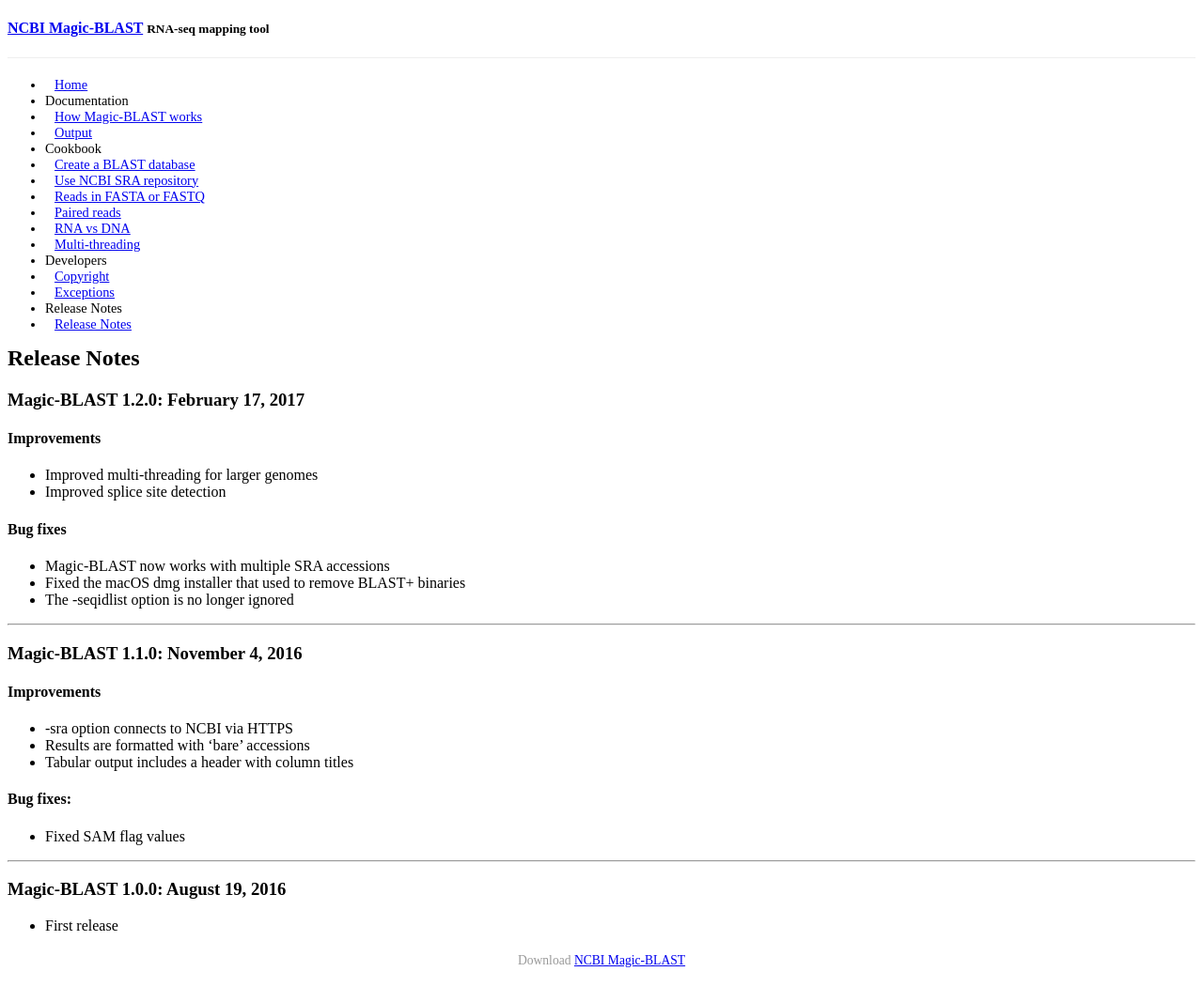
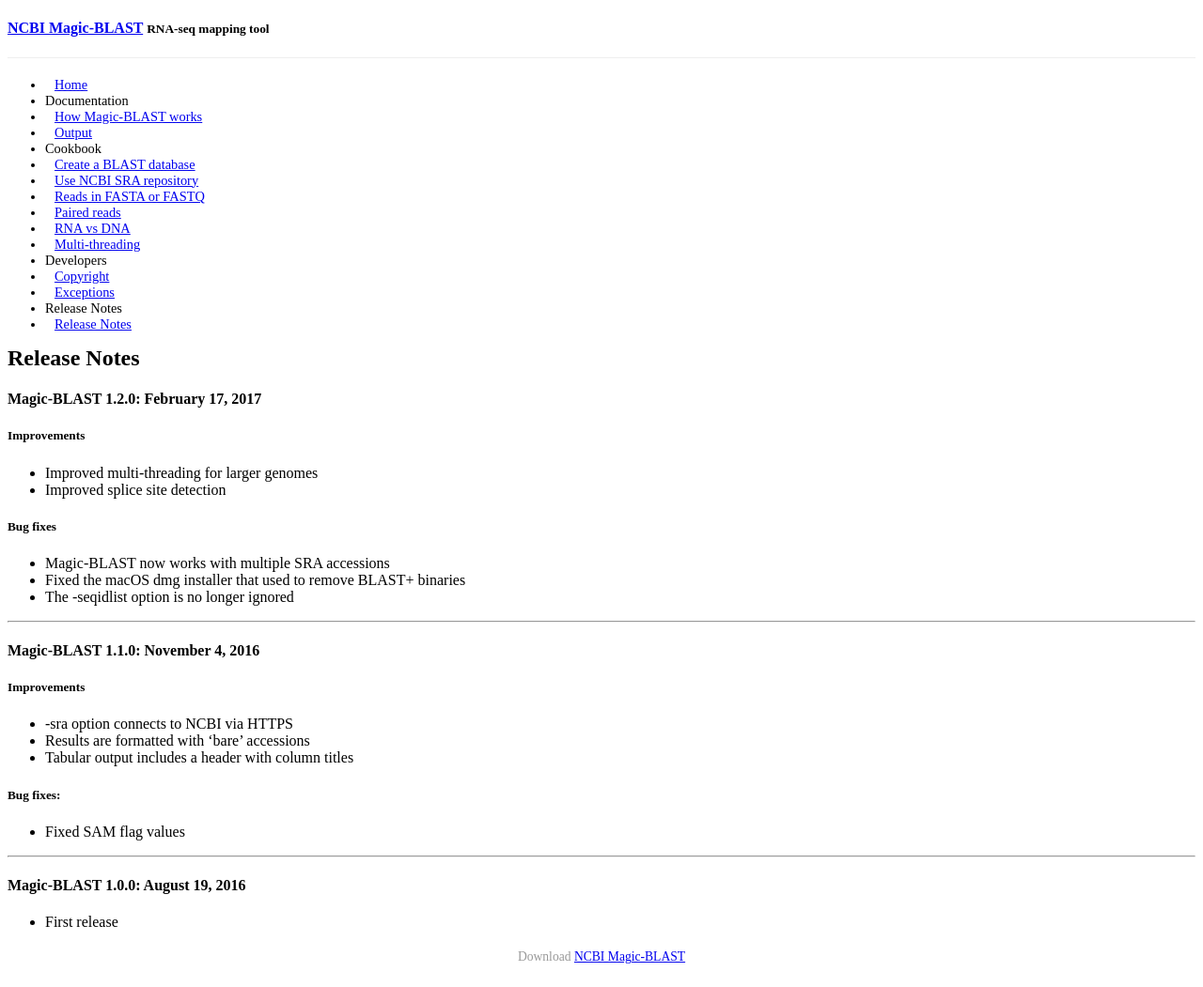
Before and after one commit to ncbi/magicblast, a Jekyll site: the page built from _posts/2017-09-13-release.md, in a window 1280 px wide. Shown: the whole page at 94% size. Built offline with Jekyll 4.4.1, drawn with Linux system fonts in a browser that asks for light colours; a style sheet for code colours, icons or effects is not loaded.

Commit message:
Updated formatting

```diff
--- a/_posts/2017-09-13-release.md
+++ b/_posts/2017-09-13-release.md
@@ -5,14 +5,14 @@
 order: 0
 ---
 
-### Magic-BLAST 1.2.0: February 17, 2017
+#### Magic-BLAST 1.2.0: February 17, 2017
 
-#### Improvements
+##### Improvements
 
 * Improved multi-threading for larger genomes
 * Improved splice site detection
 
-#### Bug fixes
+##### Bug fixes
 
 * Magic-BLAST now works with multiple SRA accessions
 * Fixed the macOS dmg installer that used to remove BLAST+ binaries
@@ -22,15 +22,15 @@
 ---
 
 
-### Magic-BLAST 1.1.0: November 4, 2016
+#### Magic-BLAST 1.1.0: November 4, 2016
 
-#### Improvements
+##### Improvements
 
 * -sra option connects to NCBI via HTTPS
 * Results are formatted with 'bare' accessions
 * Tabular output includes a header with column titles
 
-#### Bug fixes:
+##### Bug fixes:
 
 * Fixed SAM flag values
 
@@ -38,6 +38,6 @@
 ---
 
 
-### Magic-BLAST 1.0.0: August 19, 2016
+#### Magic-BLAST 1.0.0: August 19, 2016
 
 * First release
```
